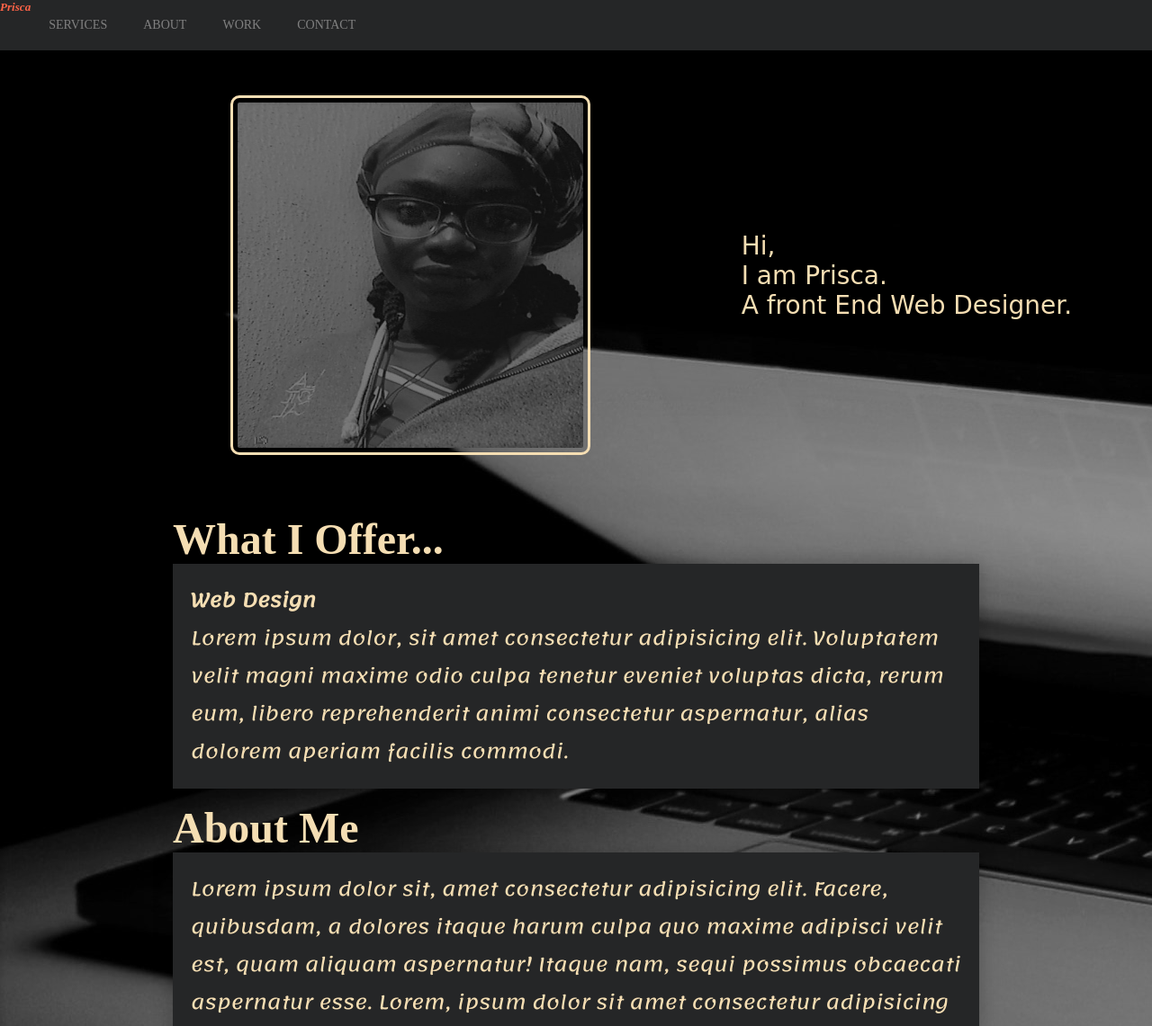
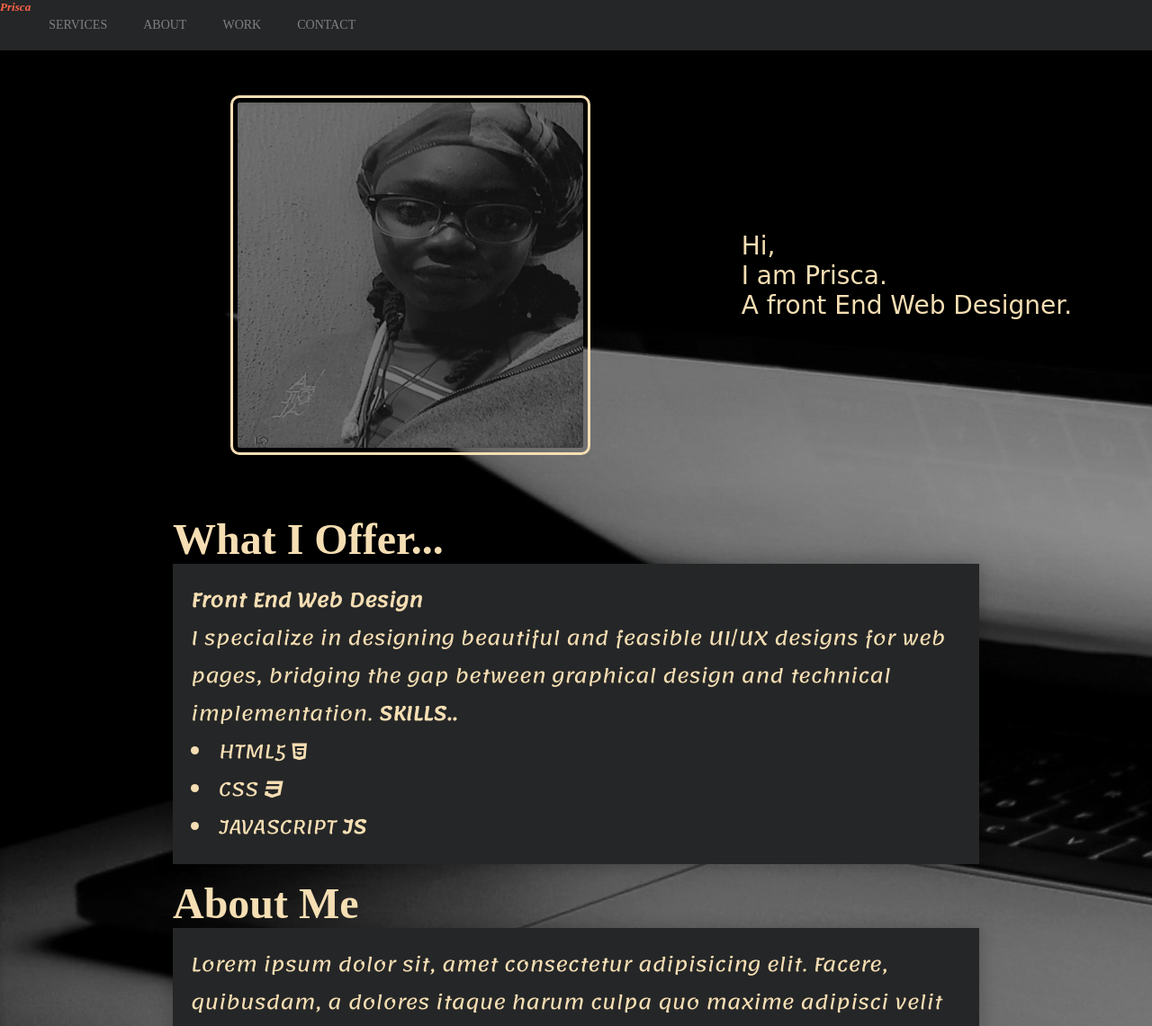
Before and after one commit to PriscaTonia/PortfolioWebsite, a plain HTML site: page index.html in a window 1280 px wide. Shown: the top 1141 px of the page at 90% size. Drawn offline with Linux system fonts and the light colour scheme.

Commit message:
Update index.html

```diff
--- a/index.html
+++ b/index.html
@@ -43,8 +43,14 @@
                 <h1>What I Offer...</h1>
                 <div class="services-info">
                     <p >
-                        <strong>Web Design</strong> <br>
-                     Lorem ipsum dolor, sit amet consectetur adipisicing elit. Voluptatem velit magni maxime odio culpa tenetur eveniet voluptas dicta, rerum eum, libero reprehenderit animi consectetur aspernatur, alias dolorem aperiam facilis commodi.
+                        <strong>Front End Web Design</strong> <br>
+                     I specialize in designing beautiful and feasible UI/UX designs for web pages, bridging the gap between graphical design and technical implementation.
+                        <strong> SKILLS.. </strong>
+                        <li> HTML5 <i class="fa fa-html5" aria-hidden="true"></i>
+                        </li>
+                        <li> CSS  <i class="fa fa-css3" aria-hidden="true"></i>
+                           </li>
+                        <li> JAVASCRIPT <strong>JS</strong> </li>
                     </p>
                 </div>
             </section>
```
